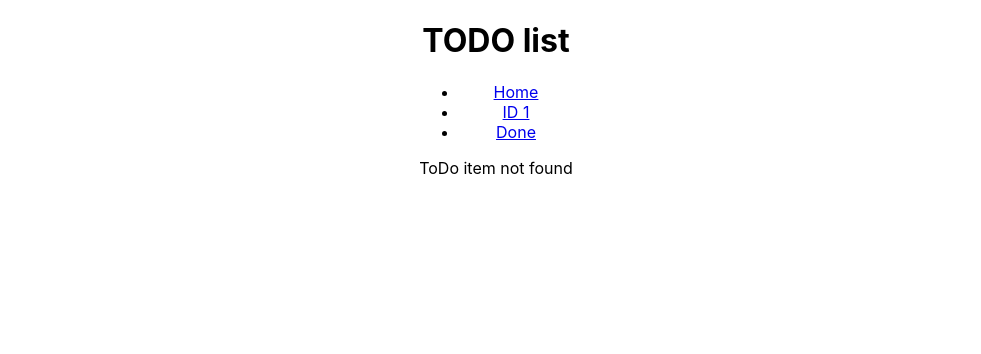
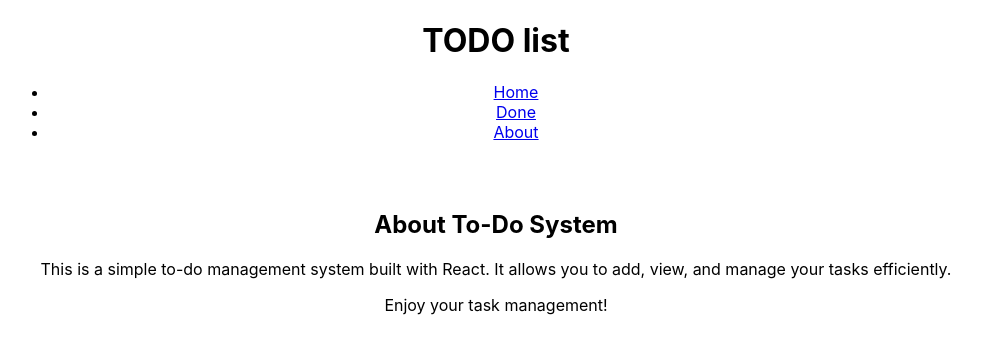
Before and after one commit to LIHA11/day10-todo, a React (Create React App) app: page /todos/about in a window 1280 px wide. Before the commit this address had no page. Shown: the top 354 px of the page, without its empty margins (144-1125 px from the left). Built offline with nearby package versions, Linux system fonts and the light colour scheme.

Commit message:
feat: add about pages

```diff
--- a/src/layouts/DefaultLayout.js
+++ b/src/layouts/DefaultLayout.js
@@ -6,8 +6,8 @@ export function DefaultLayout() {
             <nav>
                 <ul>
                     <li><NavLink to={"/"}>Home</NavLink></li>
-                    <li><NavLink to={"/todos/1"}>ID 1</NavLink></li>
                     <li><NavLink to={"/todos/done"}>Done </NavLink></li>
+                    <li><NavLink to={"/todos/about"}>About</NavLink></li>
                 </ul>
             </nav>
         </header>
--- /dev/null
+++ b/src/pages/AboutPages.js
@@ -0,0 +1,16 @@
+
+import React from "react";
+
+export function AboutPages() {
+    return (
+        <div style={{ padding: "2rem" }}>
+            <h2>About To-Do System</h2>
+            <p>
+                This is a simple to-do management system built with React. It allows you to add, view, and manage your tasks efficiently.
+            </p>
+            <p>
+                Enjoy your task management!
+            </p>
+        </div>
+    );
+}
```
Also changed, not shown: src/routes/Routes.js (+7 -1 lines).
